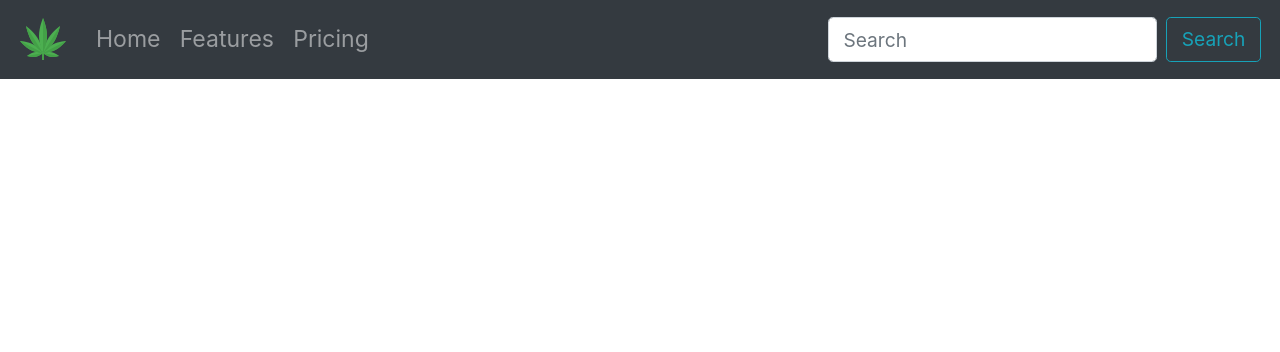
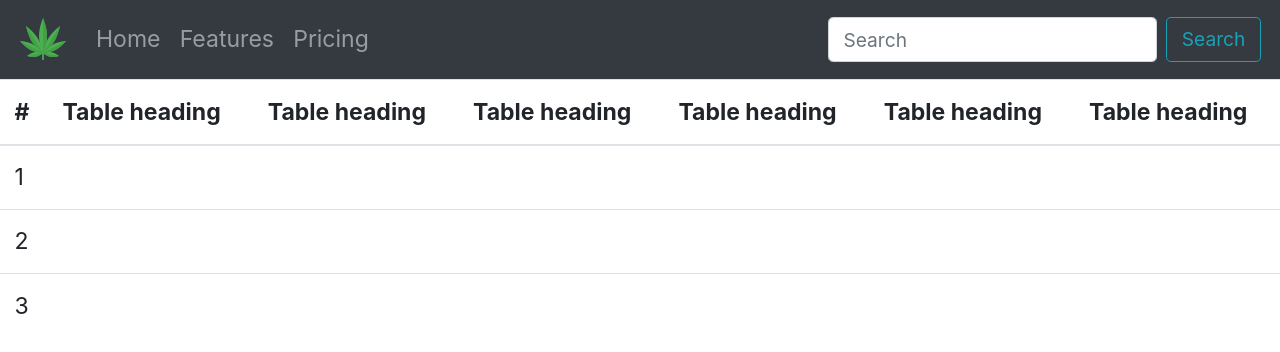
Before and after one commit to LuisOcasio/consultant, a React (Create React App) app: page / in a window 1280 px wide. Shown: the top 352 px of the page. Built offline with nearby package versions, Linux system fonts and the light colour scheme; a web font is replaced by a local one.

Commit message:
briing in flavors

```diff
--- a/src/App.js
+++ b/src/App.js
@@ -1,13 +1,11 @@
 import React from 'react';
-import { Switch, Route } from 'react-router-dom';
 import './index.scss';
-import Navigation from './components/Navigation';
 import { Home } from './Pages/index';
 
 const App = () => {
   return (
     <div id='#wrapper'>
-      <Navigation />
+      <Home />
     </div>
   );
 };
--- a/src/Pages/Home.js
+++ b/src/Pages/Home.js
@@ -1,9 +1,11 @@
 import React from 'react';
+import Navigation from '../components/Navigation';
 import StrainTable from '../components/Strain/StrainTable';
 
 const Home = () => {
   return (
     <div className='top-section'>
+      <Navigation />
       <StrainTable />
     </div>
   );
--- a/src/components/Strain/StrainTable.js
+++ b/src/components/Strain/StrainTable.js
@@ -1,7 +1,7 @@
 import React from 'react';
 import { Table } from 'react-bootstrap';
 
-const StrainTable = () => {
+const StrainTable = ({ flavor }) => {
   return (
     <div className='strain-table'>
       <Table responsive>
@@ -19,30 +19,30 @@ const StrainTable = () => {
         <tbody>
           <tr>
             <td>1</td>
-            <td>Table cell</td>
-            <td>Table cell</td>
-            <td>Table cell</td>
-            <td>Table cell</td>
-            <td>Table cell</td>
-            <td>Table cell</td>
+            <td>{flavor}</td>
+            <td>{flavor}</td>
+            <td>{flavor}</td>
+            <td>{flavor}</td>
+            <td>{flavor}</td>
+            <td>{flavor}</td>
           </tr>
           <tr>
             <td>2</td>
-            <td>Table cell</td>
-            <td>Table cell</td>
-            <td>Table cell</td>
-            <td>Table cell</td>
-            <td>Table cell</td>
-            <td>Table cell</td>
+            <td>{flavor}</td>
+            <td>{flavor}</td>
+            <td>{flavor}</td>
+            <td>{flavor}</td>
+            <td>{flavor}</td>
+            <td>{flavor}</td>
           </tr>
           <tr>
             <td>3</td>
-            <td>Table cell</td>
-            <td>Table cell</td>
-            <td>Table cell</td>
-            <td>Table cell</td>
-            <td>Table cell</td>
-            <td>Table cell</td>
+            <td>{flavor}</td>
+            <td>{flavor}</td>
+            <td>{flavor}</td>
+            <td>{flavor}</td>
+            <td>{flavor}</td>
+            <td>{flavor}</td>
           </tr>
         </tbody>
       </Table>
--- a/src/components/Strain/Strains.js
+++ b/src/components/Strain/Strains.js
@@ -10,7 +10,7 @@ const Strains = () => {
   useEffect(() => {
     Axios.get(API)
       .then(res => {
-        // console.log(res.data);
+        console.log(res.data);
         setStrains(res.data);
       })
       .catch(err => {
@@ -28,7 +28,7 @@ const Strains = () => {
   return (
     <>
       {vals.map(strain => (
-        <StrainTable />
+        <StrainTable key={strain.flavor} />
       ))}
     </>
   );
```
